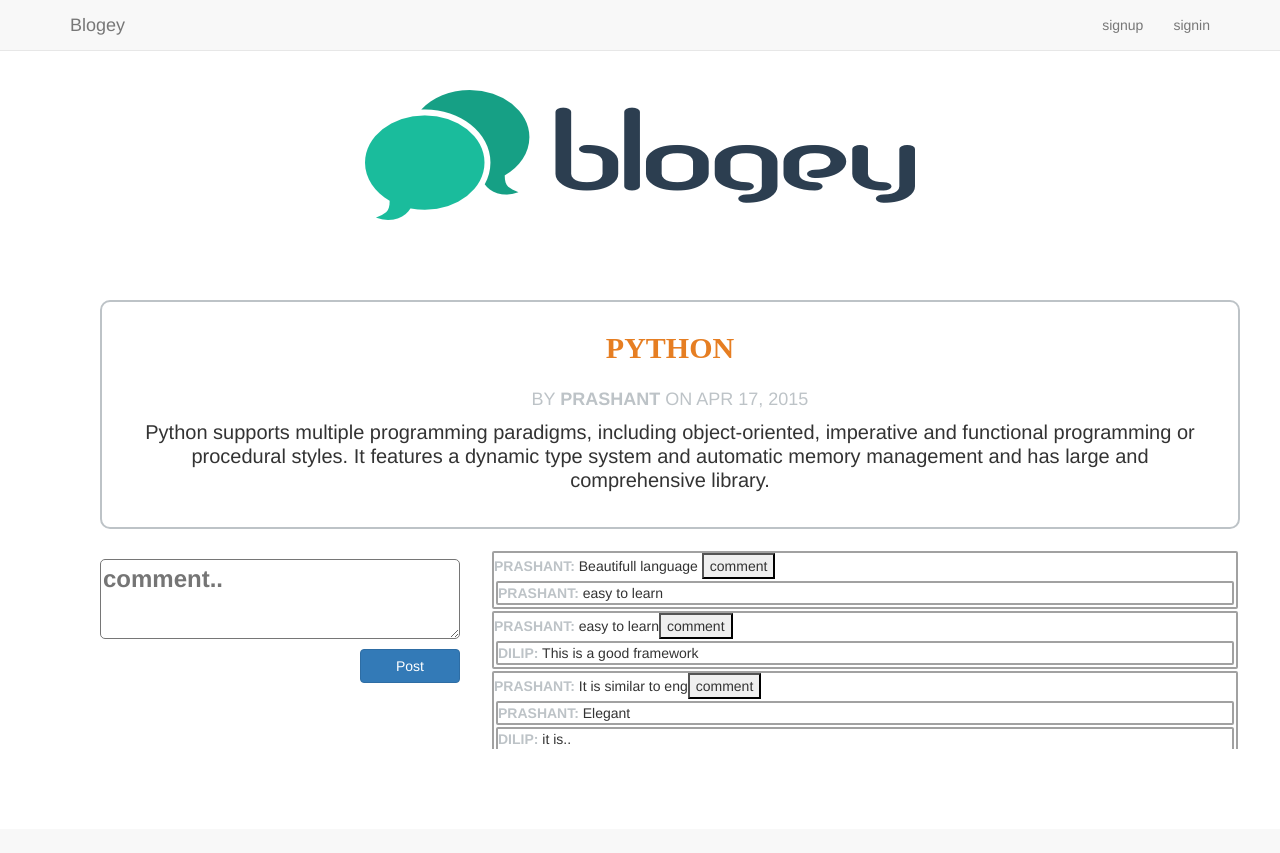
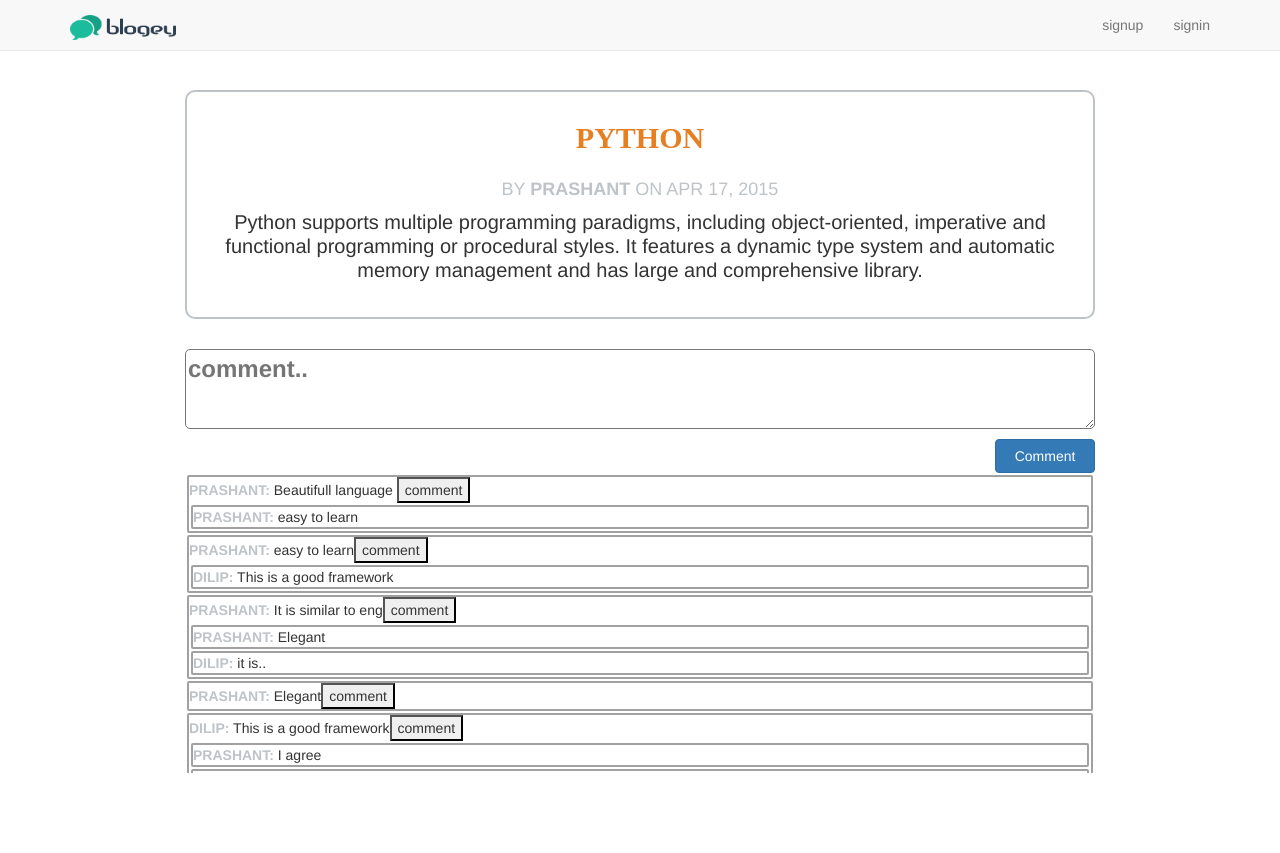
Before and after one commit to prashantjha/blogey, a Django app: template templates/viewPost.html in a window 1280 px wide. Before the commit the page ends 749 px from the top, so only its background shows below. Run offline with Django 3.2, Linux system fonts and the light colour scheme; the template is opened without the code that fills it: values that come from a table or form of the project are taken from there, others are empty; data comes from the database, SQL or seed files in the repository; both versions use the stored data as it was after the commit; parts of the project's set-up code (start-up, migrations or seed data) failed here and were passed over; some libraries are stand-ins or nearby versions.

Commit message:
change in css

```diff
--- a/blogey/settings.py
+++ b/blogey/settings.py
@@ -23,7 +23,7 @@ SECRET_KEY = 'ysm=0(r8d!g^cb+d*1%sru-#oxjiaetcyj53k3oohly8bo&bqr'
 # SECURITY WARNING: don't run with debug turned on in production!
 DEBUG = False
 
-TEMPLATE_DEBUG = False
+TEMPLATE_DEBUG = DEBUG
 
 ALLOWED_HOSTS = ['*']
 
--- a/s/assets/css/style.css
+++ b/s/assets/css/style.css
@@ -3,6 +3,10 @@ body {
 }
 .starter-template {
   padding: 40px 15px;
+  text-align: center;
+}
+.view-post-template {
+  padding: 0px 100px;
   text-align: center;
 }
 .signup-form {
@@ -46,6 +50,7 @@ article {
 	border: #BDC3C7 solid 2px;
 	border-radius: 10px;
 	margin-bottom: 20px;
+	margin-left: 0px;
 }
 
 ::selection {
--- a/static/css/style.css
+++ b/static/css/style.css
@@ -3,6 +3,10 @@ body {
 }
 .starter-template {
   padding: 40px 15px;
+  text-align: center;
+}
+.view-post-template {
+  padding: 0px 100px;
   text-align: center;
 }
 .signup-form {
@@ -46,6 +50,7 @@ article {
 	border: #BDC3C7 solid 2px;
 	border-radius: 10px;
 	margin-bottom: 20px;
+	margin-left: 0px;
 }
 
 ::selection {
--- a/templates/ajaxviewPost.html
+++ b/templates/ajaxviewPost.html
@@ -1,6 +1,6 @@
-<div class="col-md-8 " style=" height:200px; overflow-y:auto;">
+<div  style=" height:300px; overflow-y:auto;">
 	{% for cmnt in comments %}
-		<div class="comment" align="left" > <span class="author2" >  <strong>{{cmnt.user.username}}:</strong> </span>{{ cmnt.comment }}<button onclick="toggle('cpbox{{cmnt.id}}')">comment</button>
+		<div class="comment" id ="postCmnt" align="left" > <span class="author2" >  <strong>{{cmnt.user.username}}:</strong> </span>{{ cmnt.comment }}<button onclick="toggle('cpbox{{cmnt.id}}')">comment</button>
 
 		<div id="cpbox{{cmnt.id}}" class="" style="display:none">
 			<textarea id="ta{{cmnt.id}}"></textarea>
--- a/templates/base.html
+++ b/templates/base.html
@@ -4,6 +4,8 @@
 <head >
     <meta charset="utf-8">
     <meta name="viewport" content="width=device-width, initial-scale=1.0">
+
+    <link rel="shortcut icon" href="{% static "assets/image/blogey_icon.png" %}" type="image/x-icon">
     <title>{% block title %}Blogey{% endblock %}</title>
 
     {% block extendedhead %}{% endblock %}
@@ -14,10 +16,6 @@
     {% include 'header.html' %}
 
     <div class="container">
-
-      <div class="starter-template">
-      <div ><img  src="{% static "assets/image/blogey_logo.png" %}" ></div>
-      </div>
       <div class="starter-template">
        {% block content %}{% endblock %}
       </div>
--- a/templates/header.html
+++ b/templates/header.html
@@ -7,7 +7,7 @@
         <span class="icon-bar"></span>
 
       </button>
-      <a class="navbar-brand" href="/">Blogey</a>
+      <a class="navbar-brand" href="/"><img src="{% static "assets/image/blogey_logo.png" %}" height="25"></a>
     </div>
     <div class="collapse navbar-collapse">
       <ul class="nav navbar-nav navbar-right">
--- a/templates/viewPost.html
+++ b/templates/viewPost.html
@@ -1,48 +1,8 @@
 {% extends 'base.html' %}
 {% load staticfiles %}
 {% block content %}
-<script type="text/javascript">
-	function toggle(cpid)
-	{
-		var x = document.getElementById(cpid).style.display;
-		if (x == 'none')
-		{
-			document.getElementById(cpid).style.display = 'block';
-		}
-		else
-		{
-			document.getElementById(cpid).style.display = 'none';
-		}
-	}
 
-
-	function comment(taid, cmtid)
-	{
-		var cmtext = document.getElementById(taid).value;
-
-		$.ajax({
-			type:"POST",
-			url:"/comment_cmnt/"+cmtid,
-			data: {
-				csrfmiddlewaretoken: document.getElementsByName('csrfmiddlewaretoken')[0].value,
-				'comment_text': cmtext,
-				'post_id':document.getElementById("myText").value
-			},
-			success:function(orders)
-	        {
-	            $("#ajaxcmnt").html(orders);
-
-	        },
-	        error: function (jqXHR, textStatus, errorThrown)
-             {
-                 alert("Please login!");
-             }
-		});
-	}
-
-
-</script>
-<div class="container">
+<div class="view-post-template">
 
 	<article>
 		<section>
@@ -57,41 +17,24 @@
 			<a href="/delete/{{post.id}}"><button type="button" class="btn btn-default">Delete Post</button></a>
 		{% endif %}
 	</article>
+	<input type="text" id="myText" style="display: none;" value={{post.id}}>
 	<div class="row" >
-		<div style="display: block" class="col-md-4">
+
+		<div style="display: block" class="col-xs-12 col-sm-12 col-lg-12 col-md-12" >
 			<form method="POST" action="/comment/{{post.id}}/">{% csrf_token %}
 				<label for="comment">
 					<textarea name="comment"  placeholder="comment.." required style="height:80px; width: 100%; border-radius: 5px"></textarea>
-				<input type="submit" value="Post" class="btn btn-primary" style="float:right; width:100px;">
+					<input type="submit" value="Comment" class="btn btn-primary" style="float:right; width:100px;">
 				</label>
 
 			</form>
 		</div>
-
-		<input type="text" id="myText" style="display: none;" value={{post.id}}>
-		<div id='ajaxcmnt'>
-		<div class="col-md-8 " style=" height:200px; overflow-y:auto;">
-			{% for cmnt in comments %}
-				<div class="comment" id ="postCmnt" align="left" > <span class="author2" >  <strong>{{cmnt.user.username}}:</strong> </span>{{ cmnt.comment }}<button onclick="toggle('cpbox{{cmnt.id}}')">comment</button>
-
-				<div id="cpbox{{cmnt.id}}" class="" style="display:none">
-					<textarea id="ta{{cmnt.id}}"></textarea>
-					<button class="btn btn-primary" onclick="comment('ta{{cmnt.id}}', {{cmnt.id}}), toggle('cpbox{{cmnt.id}}')">Comment</button>
 	</div>
 
-
-				{% for data in cmnt_cmnt %}
-
-					{% if data.content_type.id  != cmnt.content_type.id  and data.object_id == cmnt.id %}
-						<div class="comment" align="left" > <span class="author2" >  <strong>{{data.user.username}}:</strong> </span>{{ data.comment }}</div>
-					{% endif %}
-
-				{% endfor %}
-
+	<div class="row" >
+		<div id='ajaxcmnt' class="col-xs-12 col-sm-12 col-lg-12 col-md-12">
+			{% include 'ajaxviewPost.html' %}
 		</div>
-			{% endfor %}
-
-		</div></div>
 
 
 	</div>
```
Also changed, not shown: posts/views.py (+0 -36 lines), s/assets/js/my.js (+39 -0 lines), templates/index.html (+6 -2 lines), db.sqlite3, s/assets/image/blogey_icon.png (added), static/image/blogey_icon.png (added), 2 other files. Lines whose indentation alone changed are shown as unchanged.
